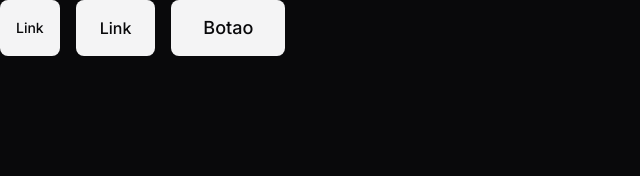
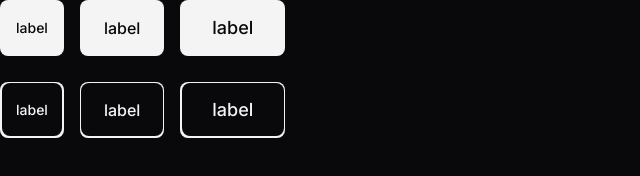
Before and after one commit to Baggio25/zingen-rocketseat, a plain HTML site: page index.html in a window 1280 px wide. Shown: the whole page, without its empty margins (0-640 px from the left). Drawn offline with Linux system fonts and the light colour scheme.

Commit message:
Componente de botão parte 2

```diff
--- a/index.html
+++ b/index.html
@@ -1,6 +1,5 @@
 <!DOCTYPE html>
 <html lang="pt-br">
-
   <head>
     <link rel="preconnect" href="https://fonts.googleapis.com" />
     <link rel="preconnect" href="https://fonts.gstatic.com" crossorigin />
@@ -12,15 +11,21 @@
     <link rel="stylesheet" href="styles/index.css" />
     <link
       href="https://fonts.googleapis.com/css2?family=Inter:ital,opsz,wght@0,14..32,100..900;1,14..32,100..900&display=swap"
-    rel="stylesheet" />
+      rel="stylesheet"
+    />
   </head>
 
   <body>
     <div class="flex gap-1">
-    <a href="#" class="btn btn-sm">Link</a>
-    <a href="#" class="btn btn-md">Link</a>
-    <button class="btn btn-lg">Botao</button>
+      <a href="#" class="btn btn-sm">label</a>
+      <span href="#" class="btn btn-md">label</span>
+      <button href="#" class="btn btn-lg">label</button>
+    </div>
+    </br>
+    <div class="flex gap-1">
+      <a aria-label="label" href="#" class="btn btn-sm"></a>
+      <span aria-label="label" href="#" class="btn btn-md"></span>
+      <button aria-label="label" href="#" class="btn btn-lg"></button>
     </div>
   </body>
-
 </html>
--- a/styles/buttons.css
+++ b/styles/buttons.css
@@ -2,37 +2,63 @@
   --btn-bg-color: var(--text-color-primary);
   --btn-color: var(--bg-color);
   border: 0;
+  background-color: transparent;
 
   display: flex;
   align-items: center;
   justify-content: center;
   width: fit-content;
 
-	border-radius: .5rem;
+  border-radius: 0.5rem;
 
-	font: var(--fw-md) var(--fs-base)/1.5rem var(--ff-sans);
+  font: var(--fw-md) var(--fs-base) / 1.5rem var(--ff-sans);
 
   cursor: pointer;
+
   background: var(--btn-bg-color);
   color: var(--btn-color);
 }
 
 .btn:hover {
-	--btn-bg-color: linear-gradient(90deg, var(--brand-color-secondary) 0%, var(--brand-color-primary) 100%);
+  --btn-bg-color: linear-gradient(
+    90deg,
+    var(--brand-color-secondary) 0%,
+    var(--brand-color-primary) 100%
+  );
   --btn-color: var(--surface-color);
 }
 
 .btn-sm {
-	padding: .5rem 1rem;
+  padding: 0.5rem 1rem;
   font-size: var(--fs-sm);
 }
-
 .btn-md {
-	padding: .75rem 1.5rem;
+  padding: 0.75rem 1.5rem;
   font-size: var(--fs-base);
 }
-
 .btn-lg {
   padding: 1rem 2rem;
   font-size: 1.125rem;
 }
+
+.btn[aria-label] {
+  position: relative;
+
+  &::before {
+    content: "";
+    position: absolute;
+    border-radius: inherit;
+    inset: 0.09375rem;
+    background-color: var(--bg-color);
+  }
+
+  &::after {
+    content: attr(aria-label);
+    background: var(--btn-bg-color);
+    -webkit-background-clip: text;
+    background-clip: text;
+    color: transparent;
+    position: relative;
+    z-index: 1;
+  }
+}
```
Lines whose indentation alone changed are shown as unchanged.
